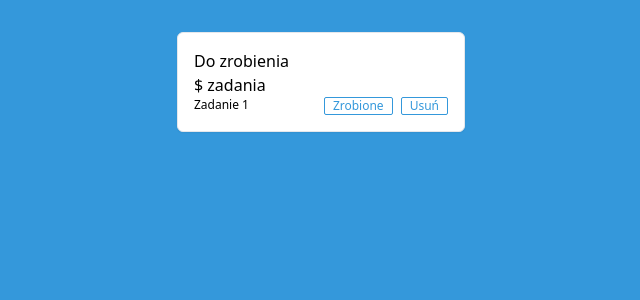
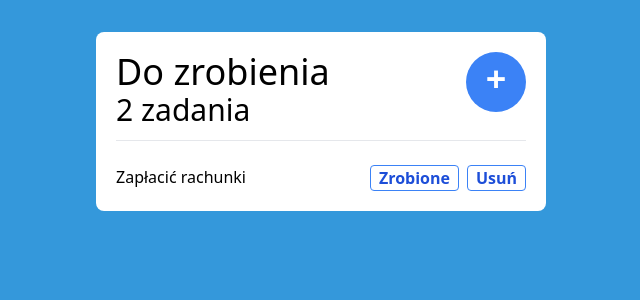
Before and after one commit to Patrykbarc/react-todo, a React (Vite) app: page / in a window 1280 px wide. Shown: the top 300 px of the page, without its empty margins (319-959 px from the left). Built offline with nearby package versions, Linux system fonts and the light colour scheme.

Commit message:
Created components

```diff
--- a/src/App.jsx
+++ b/src/App.jsx
@@ -1,7 +1,21 @@
-import { Container } from "./components/Container";
+import { useState } from "react";
+
+import { TasksList } from "./components/TasksList";
+import { AddNewTask } from "./components/AddNewTask";
+import { NewTaskInput } from "./components/NewTaskInput";
 
 function App() {
-  return <Container />;
+  const [addTask, handleAddTask] = useState(true);
+
+  return (
+    <div className="container w-[450px] rounded-lg bg-white p-5">
+      <div>
+        {addTask ? <AddNewTask /> : <NewTaskInput />}
+
+        <TasksList />
+      </div>
+    </div>
+  );
 }
 
 export default App;
--- /dev/null
+++ b/src/components/AddNewTask.jsx
@@ -0,0 +1,17 @@
+export function AddNewTask() {
+  return (
+    <div className="flex justify-between">
+      <div>
+        <h1 className="text-4xl font-medium">Do zrobienia</h1>
+        <h2 className="text-3xl font-medium">2 zadania</h2>
+      </div>
+      <div>
+        <button className="relative h-[60px] w-[60px] rounded-full bg-blue-500 text-center text-4xl font-bold text-white hover:bg-blue-700">
+          <span className="absolute inset-0 bottom-[6px] flex items-center justify-center">
+            +
+          </span>
+        </button>
+      </div>
+    </div>
+  );
+}
--- a/src/components/Container.jsx
+++ /dev/null
@@ -1,13 +0,0 @@
-import { TasksList } from "./TasksList";
-export function Container() {
-  return (
-    <div className="container w-72 justify-between rounded-md border bg-white p-4 shadow-sm">
-      <div>
-        <h1 className="font-medium">Do zrobienia</h1>
-        <h2 className="font-medium">${} zadania</h2>
-      </div>
-
-      <TasksList />
-    </div>
-  );
-}
--- /dev/null
+++ b/src/components/NewTaskInput.jsx
@@ -0,0 +1,13 @@
+export function NewTaskInput() {
+  return (
+    <div className="flex gap-2 mb-6">
+      <input
+        type="text"
+        className="w-full rounded-[3px] border border-gray-800"
+      />
+      <button className="h-fit rounded border border-blue-500 bg-transparent px-2 font-semibold text-blue-700 hover:border-transparent hover:bg-blue-500 hover:text-white">
+        Dodaj
+      </button>
+    </div>
+  );
+}
--- a/src/components/TasksList.jsx
+++ b/src/components/TasksList.jsx
@@ -1,17 +1,20 @@
 export function TasksList() {
   return (
-    <div>
     <ul>
-        <li className="flex gap-2 align-middle">
-          <span className="w-[100%] text-xs">Zadanie 1</span>
-          <button className="rounded-sm border border-main px-2 text-xs text-main">
+      <li>
+        <hr className="mt-3" />
+        <div className="mt-6 flex justify-between align-middle">
+          <p className="w-max">Zapłacić rachunki</p>
+          <div className="flex gap-2">
+            <button className="h-fit rounded border border-blue-500 bg-transparent px-2 font-semibold text-blue-700 hover:border-transparent hover:bg-blue-500 hover:text-white">
               Zrobione
             </button>
-          <button className="rounded-sm border border-main px-2 text-xs text-main">
+            <button className="h-fit rounded border border-blue-500 bg-transparent px-2 font-semibold text-blue-700 hover:border-transparent hover:bg-blue-500 hover:text-white">
               Usuń
             </button>
+          </div>
+        </div>
       </li>
     </ul>
-    </div>
   );
 }
```
Lines whose indentation alone changed are shown as unchanged.
